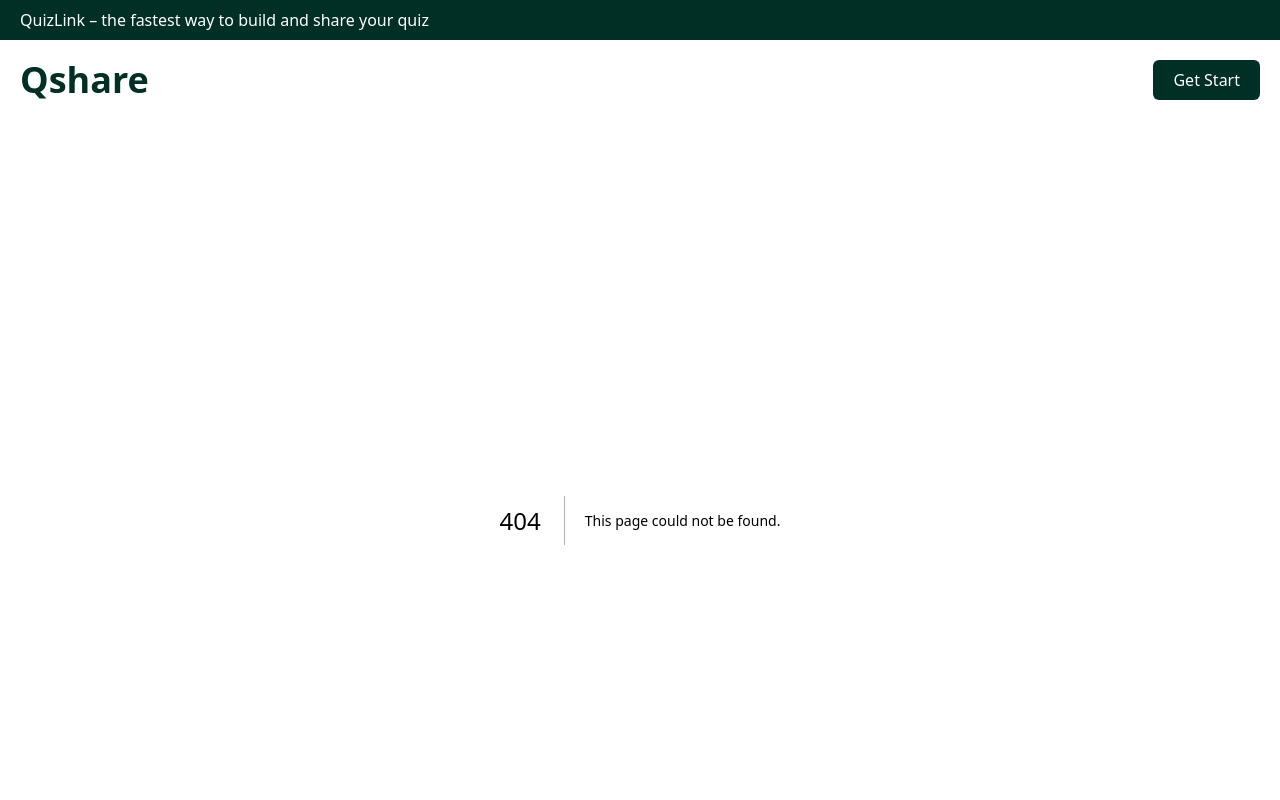
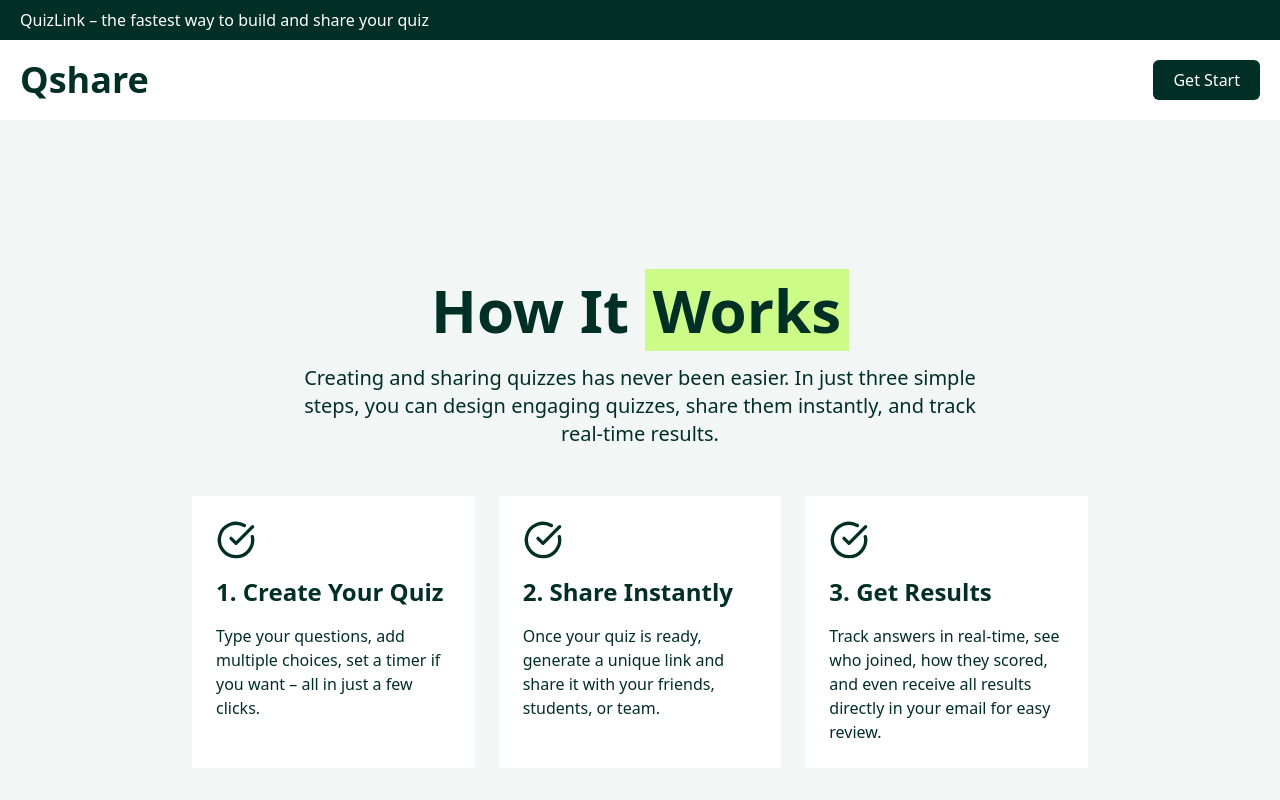
Before and after one commit to Yelsabawyy/Qshare, a Next.js app: page /how-it-works in a window 1280 px wide. Before the commit this address had no page. Shown: the top 800 px of the page. Built offline with nearby package versions, Linux system fonts and the light colour scheme.

Commit message:
create how it works

```diff
--- a/app/components/header.tsx
+++ b/app/components/header.tsx
@@ -1,14 +1,32 @@
+"use client"
+import Link from "next/link";
+import { usePathname } from "next/navigation";
 import React from "react";
 
 export default function Header() {
+  const pathName = usePathname();
   return (
     <div>
       <div className="bg-[#002F25] px-5 py-2 text-white">
         QuizLink – the fastest way to build and share your quiz
       </div>
       <div className="bg-[#FFFFFF] flex flex-row items-center justify-between p-5">
-        <div className="text-4xl font-semibold text-[#002F25]">Qshare</div>
-        <div className="bg-[#002F25] px-5 py-2 rounded-sm text-white cursor-pointer">Get Start</div>
+        <Link href={"/"}>
+          <div className="text-4xl font-semibold text-[#002F25]">Qshare</div>
+        </Link>
+        {pathName === "/how-it-works" ? (
+          <Link href={"/"}>
+            <div className="bg-[#002F25] px-5 py-2 rounded-sm text-white cursor-pointer">
+              Get Start
+            </div>
+          </Link>
+        ) : (
+          <Link href={"/how-it-works"}>
+            <div className="bg-[#002F25] px-5 py-2 rounded-sm text-white cursor-pointer">
+              How It Works?
+            </div>
+          </Link>
+        )}
       </div>
     </div>
   );
--- /dev/null
+++ b/app/how-it-works/page.tsx
@@ -0,0 +1,55 @@
+"use client";
+import { CheckCircle } from "lucide-react";
+
+export default function page() {
+  const steps = [
+    {
+      title: "1. Create Your Quiz",
+      description:
+        "Type your questions, add multiple choices, set a timer if you want – all in just a few clicks.",
+    },
+    {
+      title: "2. Share Instantly",
+      description:
+        "Once your quiz is ready, generate a unique link and share it with your friends, students, or team.",
+    },
+    {
+      title: "3. Get Results",
+      description:
+        "Track answers in real-time, see who joined, how they scored, and even receive all results directly in your email for easy review.",
+    },
+  ];
+
+  return (
+    <div className="bg-[#F2F7F6] min-h-screen py-16 px-6 flex justify-center items-center">
+      <div className="max-w-4xl w-full space-y-12">
+        <div className="text-center space-y-4">
+          <h1 className="text-4xl md:text-6xl font-bold text-[#002F25] leading-tight">
+            How It <span className="bg-[#CCFB87] px-2">Works</span>
+          </h1>
+          <p className="text-lg md:text-xl text-[#002F25] font-medium max-w-2xl mx-auto">
+            Creating and sharing quizzes has never been easier. In just three
+            simple steps, you can design engaging quizzes, share them instantly,
+            and track real-time results.
+          </p>
+        </div>
+
+        <div className="grid md:grid-cols-3 gap-6">
+          {steps.map((step, index) => (
+            <div key={index} className="rounded-none border-none bg-white ">
+              <div className="p-6 space-y-4">
+                <CheckCircle className="text-[#002F25] w-10 h-10" />
+                <h2 className="text-2xl font-semibold text-[#002F25]">
+                  {step.title}
+                </h2>
+                <p className="text-md text-[#002F25] font-normal">
+                  {step.description}
+                </p>
+              </div>
+            </div>
+          ))}
+        </div>
+      </div>
+    </div>
+  );
+}
```
